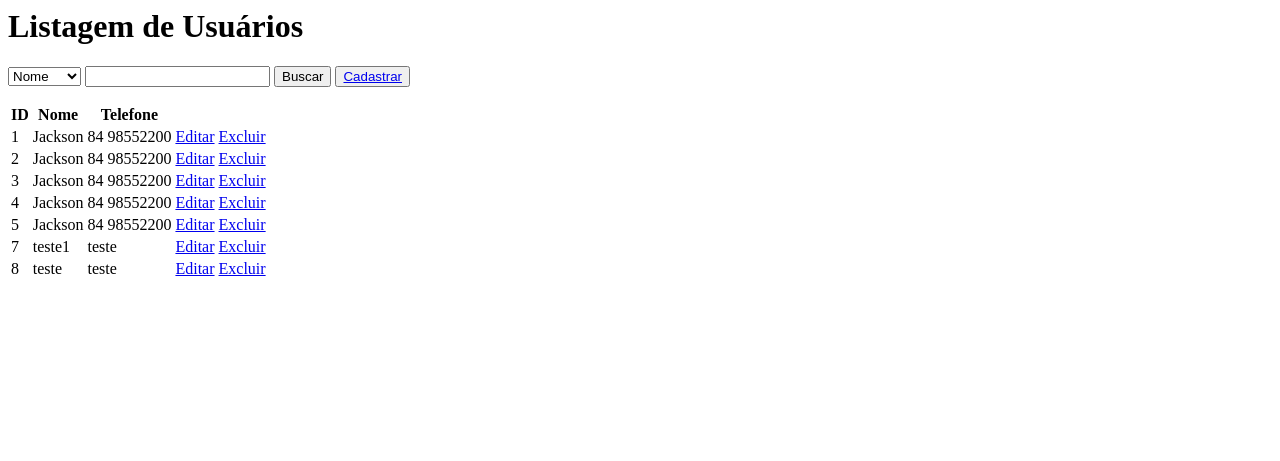
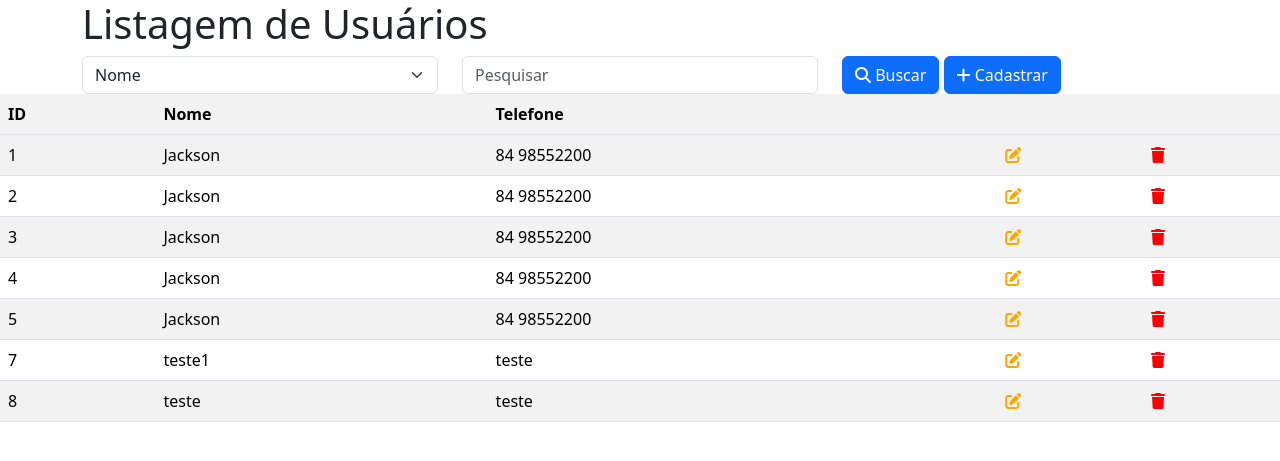
Before and after one commit to julinhaV/aulaweb2, a PHP site: page /view/UsuarioList.php in a window 1280 px wide. Shown: the top 461 px of the page. Run offline with PHP 8.4, Linux system fonts and the light colour scheme; data comes from the database, SQL or seed files in the repository.

Commit message:
Add files via upload

```diff
--- a/Util.php
+++ b/Util.php
@@ -6,6 +6,7 @@ class Util{
 
         $_SESSION['login'] = $param['login'];
         $_SESSION['senha'] = $param['senha'];
+        header ("location:main.php");
 
         if($_SESSION['login'] =="julia princesa" && $_SESSION['senha'] == "123"){
             header("Location:main.php");
--- a/view/UsuarioList.php
+++ b/view/UsuarioList.php
@@ -18,40 +18,61 @@ include "../controller/UsuarioController.php";
   // exit;
 ?>
 
-<html>
+<!doctype html>
+<html lang="en">
   <head>
-    <title>PHP Test</title>
+    <meta charset="utf-8">
+    <meta name="viewport" content="width=device-width, initial-scale=1">
+    <title>Bootstrap demo</title>
+    <link rel="stylesheet" href="https://cdnjs.cloudflare.com/ajax/libs/font-awesome/6.4.0/css/all.min.css" integrity="sha512-iecdLmaskl7CVkqkXNQ/ZH/XLlvWZOJyj7Yy7tcenmpD1ypASozpmT/E0iPtmFIB46ZmdtAc9eNBvH0H/ZpiBw==" crossorigin="anonymous" referrerpolicy="no-referrer" />
+    <link href="https://cdn.jsdelivr.net/npm/bootstrap@5.3.0-alpha2/dist/css/bootstrap.min.css" rel="stylesheet" integrity="sha384-aFq/bzH65dt+w6FI2ooMVUpc+21e0SRygnTpmBvdBgSdnuTN7QbdgL+OapgHtvPp" crossorigin="anonymous">
   </head>
   <body>
+  <div class="container">
     <h1>Listagem de Usuários</h1>
     <form action="UsuarioList.php" method="post">
-      <select name="campo">
+
+      <div class="row">
+      <div class="col - 2">
+        <select name="campo" class="form-select">
         <option value="nome">Nome</option>
         <option value="telefone">Telefone</option>
       </select>
-      <input type="text" name="valor" />
-      <input type="submit" value="Buscar"/>
-      <button><a href="UsuarioForm.php">Cadastrar</a></button>
+</div>
+<div class="col - 4">
+<input type="text" class="form-control" placeholder="Pesquisar" name="valor" />
+</div>
+      <div class="col - 6">
+      <button class="btn btn-primary" type="submit">
+      <i class="fa-solid fa-magnifying-glass"></i> Buscar
+</button>
+      <a class="btn btn-primary" href="UsuarioForm.php"><i class="fa-solid fa-plus"></i> Cadastrar</a>
+      </div>
+      </div>
+      </div>
   </form>
-    <table class="table table-striped">
+    <table class = "table table-striped table-hover">
         <tr>
             <th>ID</th>
             <th>Nome</th>
             <th>Telefone</th>
+            <th></th>
+            <th></th>
         </tr>
+        <thead> <tbody>
     <?php
     foreach($load as $item){
       echo"<tr>
             <td>$item->id</td>
             <td>$item->nome</td>
             <td>$item->telefone</td>
-            <td><a href='./UsuarioForm.php?id=$item->id'>Editar</a></td>
+            <td><a href='./UsuarioForm.php?id=$item->id'><i class='fa-solid fa-pen-to-square' style='color:orange'></i></a></td>
             <td><a href='./UsuarioList.php?id=$item->id'
-                    onclick='return confirm(\"Deseja Excluir?\")'
-            >Excluir</a></td>
+            onclick='return confirm(\"Deseja Excluir?\")'><i class='fa-solid fa-trash' style='color:red'></i></a></td>
            </tr>";
     }
         ?>
     </table>
-	</body>
+    <script src="https://cdn.jsdelivr.net/npm/bootstrap@5.3.0-alpha2/dist/js/bootstrap.bundle.min.js" integrity="sha384-qKXV1j0HvMUeCBQ+QVp7JcfGl760yU08IQ+GpUo5hlbpg51QRiuqHAJz8+BrxE/N" crossorigin="anonymous"></script>
+  </body>
 </html>
```
Also changed, not shown: index.php (+7 -0 lines), view/UsuarioForm.php (+13 -8 lines).
